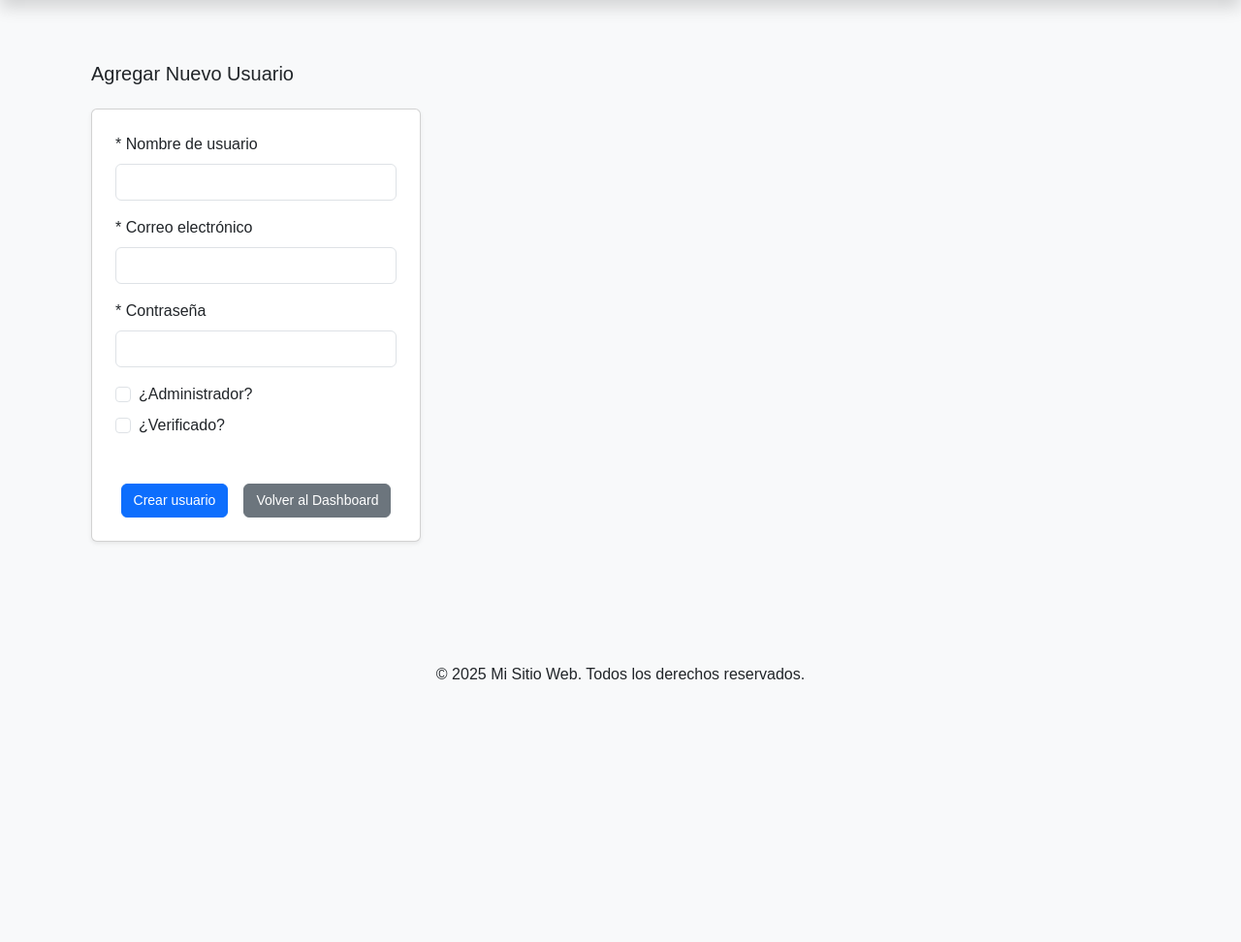
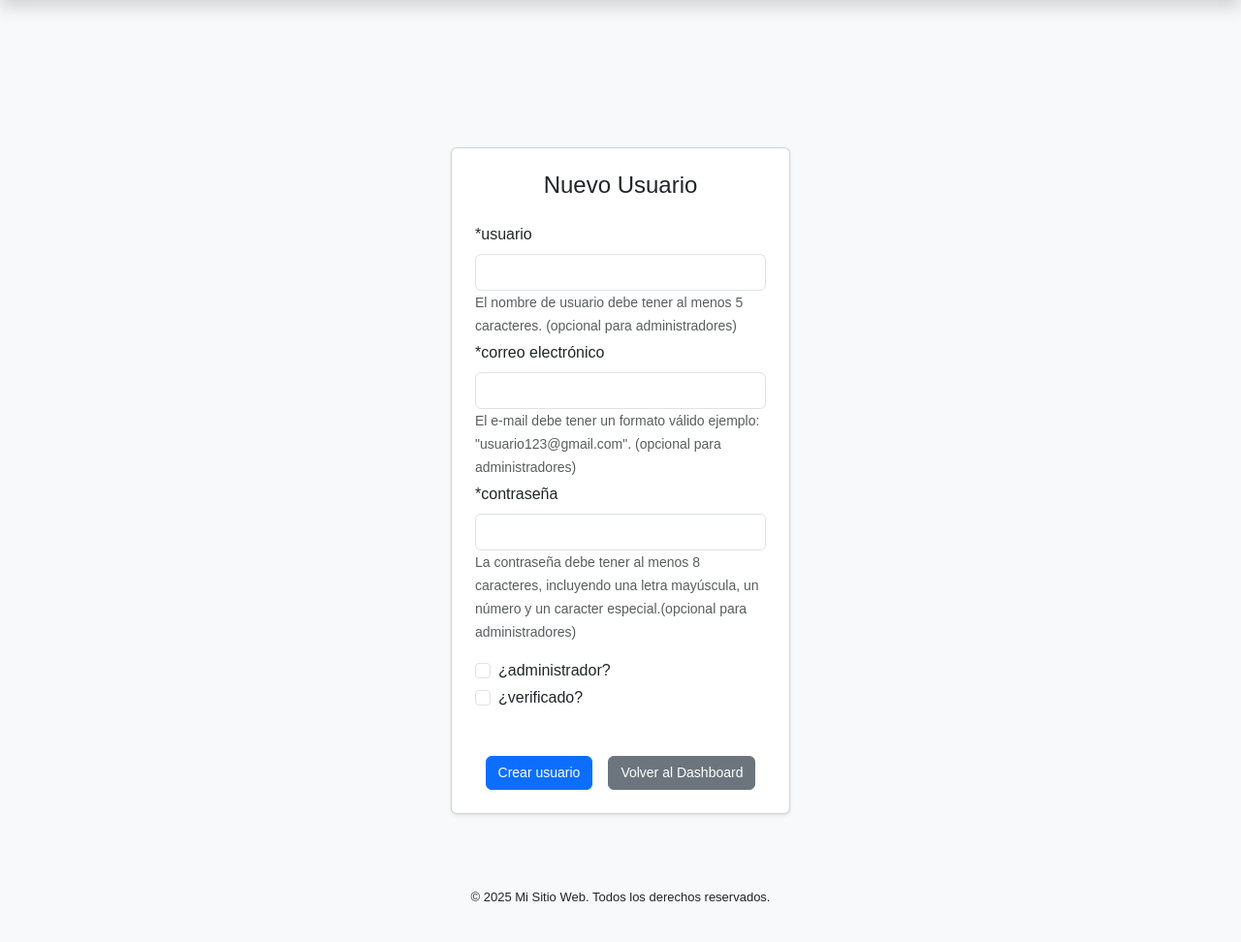
Before and after one commit to jzaldivarl/plantilla_web_base_1.0, a Flask app: template app/templates/admin/add_user.html in a window 1280 px wide. Shown: the part 56-1028 px from the top of the page at 97% size. Before the commit the page ends 757 px from the top, so only its background shows below. Run offline with Flask 3, Linux system fonts and the light colour scheme; the template is opened without the code that fills it, so the values that code supplies are empty; some libraries are stand-ins or nearby versions.

Commit message:
version estable

```diff
--- a/app/templates/admin/add_user.html
+++ b/app/templates/admin/add_user.html
@@ -5,52 +5,61 @@
 {% block title %}Crear Usuario{% endblock %}
 
 {% block content %}
-<div class="container mt-3">
-    <h5 class="mb-4">Agregar Nuevo Usuario</h5>
+<div class="container mt-5 d-flex justify-content-center align-items-center" style="height: 100vh;">
+    <div class="card shadow-sm p-4" style="width: 100%; max-width: 350px;">
 
-    <div class="card shadow-sm p-4" style="width: 100%; max-width: 340px;">
+        <h4 class="text-center mb-4 ">Nuevo Usuario</h4>
+
+        <!-- Formulario para adicionar usuarios -->
         <form method="POST" class="needs-validation" novalidate>
-
             <!-- ✅ Campo oculto para el token CSRF -->
             <input type="hidden" name="csrf_token" value="{{ csrf_token() }}">
-            <div class="mb-3">
-                <label for="username" class="form-label">*</label>
-                <label for="username" class="form-label">Nombre de usuario</label>
+            <div class="mb-1">
+                <label for="username" class="form-label">*usuario</label>
                 <input type="text" class="form-control" id="username" name="username" required>
+                <small class="text-muted">El nombre de usuario debe tener al menos 5 caracteres.
+                    (opcional para administradores)
+                </small>
                 <div class="invalid-feedback">Por favor, ingresa un nombre de usuario.</div>
             </div>
 
-            <div class="mb-3">
-                <label for="username" class="form-label">*</label>
-                <label for="email" class="form-label">Correo electrónico</label>
+            <div class="mb-1">
+                <label for="email" class="form-label">*correo electrónico</label>
                 <input type="email" class="form-control" id="email" name="email" required>
+                <small class="text-muted">El e-mail debe tener un formato válido ejemplo: "usuario123@gmail.com".
+                    (opcional para administradores)
+                </small>
                 <div class="invalid-feedback">Por favor, ingresa un correo válido.</div>
             </div>
 
             <div class="mb-3">
-                <label for="username" class="form-label">*</label>
-                <label for="password" class="form-label">Contraseña</label>
+                <label for="password" class="form-label">*contraseña</label>
                 <input type="password" class="form-control" id="password" name="password" required>
+                <small class="text-muted">La contraseña debe tener al menos 8 caracteres, incluyendo una letra mayúscula,
+                    un número y un caracter especial.(opcional para administradores)
+                </small>
                 <div class="invalid-feedback">Por favor, ingresa una contraseña.</div>
             </div>
 
-            <div class="form-check mb-2">
+            <div class="form-check mb-1">
                 <input type="checkbox" class="form-check-input" id="is_admin" name="is_admin">
-                <label class="form-check-label" for="is_admin">¿Administrador?</label>
+                <label class="form-check-label" for="is_admin">¿administrador?</label>
             </div>
 
-            <div class="form-check mb-4">
+            <div class="form-check mb-1">
                 <input type="hidden" name="is_verified" value="off">
                 <input type="checkbox" class="form-check-input" id="is_verified" name="is_verified">
-                <label class="form-check-label" for="is_verified">¿Verificado?</label>
+                <label class="form-check-label" for="is_verified">¿verificado?</label>
             </div>
 
             <div class="mt-5" style="display: flex;width: 100%;align-content: center; justify-content: center">
-                <button type="submit" class="btn btn-primary"
-                    style="font-size: 14px">
-                    Crear usuario
+                <button type="submit"
+                        class="btn btn-primary"
+                        style="font-size: 14px">
+                        Crear usuario
                 </button>
-                <a href="{{ url_for('admin.dashboard') }}" class="btn btn-secondary ms-3"
+                <a href="{{ url_for('admin.dashboard') }}"
+                    class="btn btn-secondary ms-3"
                     style="font-size: 14px">
                     Volver al Dashboard
                 </a>
--- a/app/templates/base.html
+++ b/app/templates/base.html
@@ -92,7 +92,7 @@
 
     <!-- Footer -->
     <footer class="bg-light text-center py-2">
-        <p>&copy; {{ current_year }} Mi Sitio Web. Todos los derechos reservados.</p>
+        <p style="font-size: small;" >&copy; {{ current_year }} Mi Sitio Web. Todos los derechos reservados.</p>
     </footer>
 
     <!-- Script para desaparecer los mensajes flash después de 5 segundos -->
```
Also changed, not shown: app/templates/admin/edit_user.html (+25 -15 lines), app/templates/register.html (+9 -3 lines).
